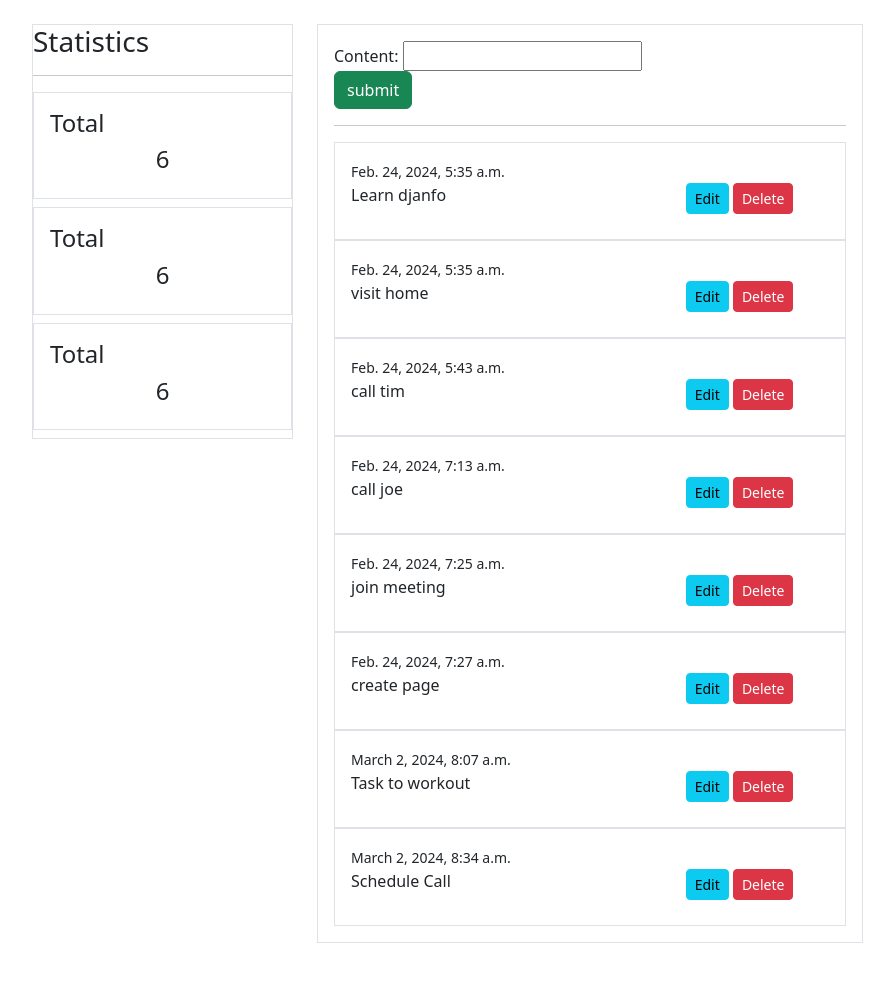
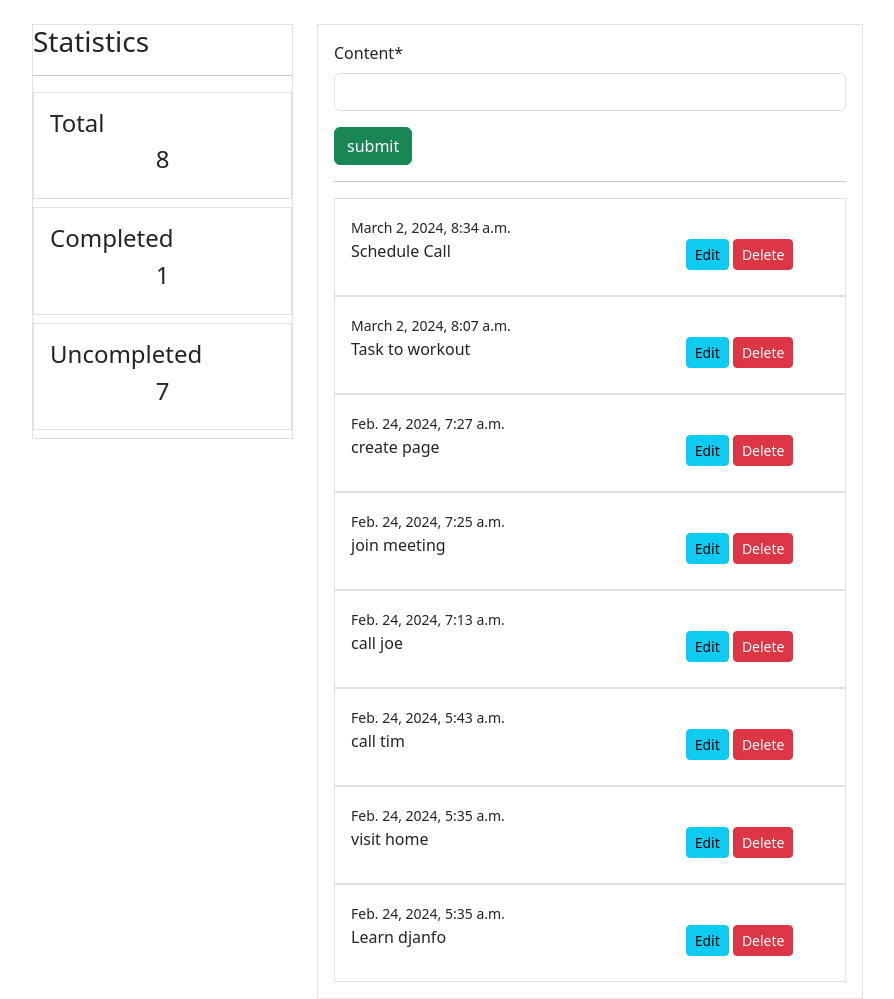
Before and after one commit to royaleddie/todos, a Django app: page / in a window 1280 px wide. Shown: the part 56-1055 px from the top of the page, without its empty margins (50-944 px from the left). Before the commit the page ends 999 px from the top, so only its background shows below. Run offline with Django 5.2, Linux system fonts and the light colour scheme; data comes from the database, SQL or seed files in the repository; both versions use the stored data as it was after the commit; some libraries are stand-ins or nearby versions.

Commit message:
New Update

```diff
--- a/todosapp/models.py
+++ b/todosapp/models.py
@@ -7,5 +7,10 @@ class Task(models.Model):
     date = models.DateTimeField(auto_now_add=True)
     complete =  models.BooleanField(default=False)
 
+
+    class Meta:
+        ordering = ['-date']
+
+
     def __str__(self):
         return self.content
--- a/todosapp/templates/partials/aside.html
+++ b/todosapp/templates/partials/aside.html
@@ -3,14 +3,14 @@
     <hr>
     <div class="border p-3 mb-2">
         <h4>Total</h4>
-        <h4 class="text-center">6</h4>
+        <h4 class="text-center">{{ countTodos }}</h4>
     </div>
     <div class="border p-3 mb-2">
-        <h4>Total</h4>
-        <h4 class="text-center">6</h4>
+        <h4>Completed</h4>
+        <h4 class="text-center">{{ countCompletedTodos }}</h4>
     </div>
     <div class="border p-3 mb-2">
-        <h4>Total</h4>
-        <h4 class="text-center">6</h4>
+        <h4>Uncompleted</h4>
+        <h4 class="text-center">{{ countUncompletedTodos }}</h4>
     </div>
 </div>
--- a/todosapp/templates/todos/index.html
+++ b/todosapp/templates/todos/index.html
@@ -1,12 +1,13 @@
 {% extends 'partials/base.html' %}
 {% block title %}Todos APP{% endblock %}
+{% load crispy_forms_tags %}
 
 {% block content %}
 
 <div class="border p-3 mt-4">
     <form method="POST">
         {% csrf_token %}
-        {{ form }}
+        {{ form|crispy }}
         <input class="btn btn-block btn-success" type="submit" value="submit" >
     </form>
     <hr>
@@ -19,7 +20,7 @@
                 <p>{{ todo.content }}</p>
             </div>
             <div class="col-md-4">
-                <a href="" class="btn btn-info btn-sm">Edit</a>
+                <a href="{% url 'todos-update' todo.id %}" class="btn btn-info btn-sm">Edit</a>
                 <a href="" class="btn btn-danger btn-sm">Delete</a>
             </div>
         </div>
--- a/todosapp/urls.py
+++ b/todosapp/urls.py
@@ -3,4 +3,5 @@ from . import views
 
 urlpatterns = [
     path('', views.index, name='todos-index'),
+    path('update/<int:pk>/', views.update, name='todos-update'),
 ]
--- a/todosapp/views.py
+++ b/todosapp/views.py
@@ -7,6 +7,12 @@ from .forms import TaskForm
 
 def index(request):
     todos = Task.objects.all()
+    countTodos = todos.count()
+
+    completedTodos = Task.objects.filter(complete=True)
+    countCompletedTodos = completedTodos.count()
+
+    countUncompletedTodos = countTodos - countCompletedTodos
 
     if request.method == 'POST':
         form = TaskForm(request.POST)
@@ -19,5 +25,21 @@ def index(request):
     context =  {
         'todos' : todos,
         'form' : form,
+        'countTodos' : todos.count(),
+        'countCompletedTodos' : completedTodos.count(),
+        'countUncompletedTodos' : countUncompletedTodos
     }
     return render(request, 'todos/index.html', context)
+
+
+def update(request, pk):
+    todos = Task.objects.get(id=pk)
+
+    if request.method == 'POST':
+        form = TaskForm(instance=todos)
+    else:
+        form = TaskForm(instance=todos)
+    context = {
+        'form': form
+    }
+    return render(request, 'todos/update.html', context)
```
Also changed, not shown: todos/settings.py (+7 -1 lines), todosapp/templates/todos/update.html (added, +14 -0 lines), db.sqlite3.
